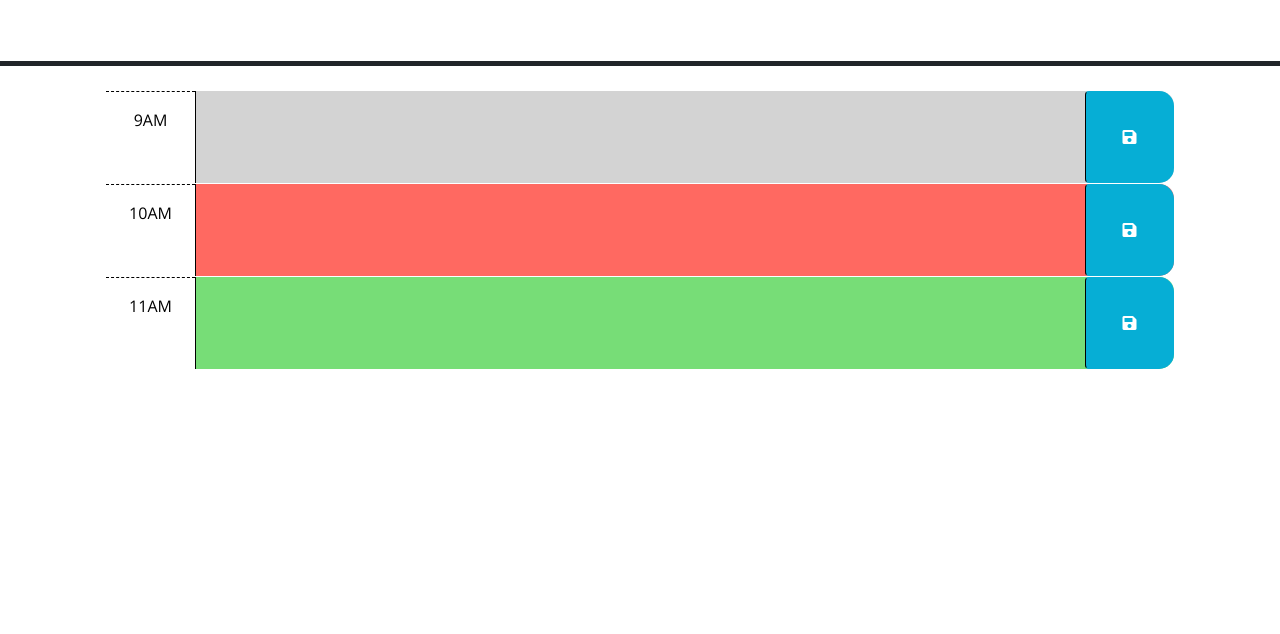
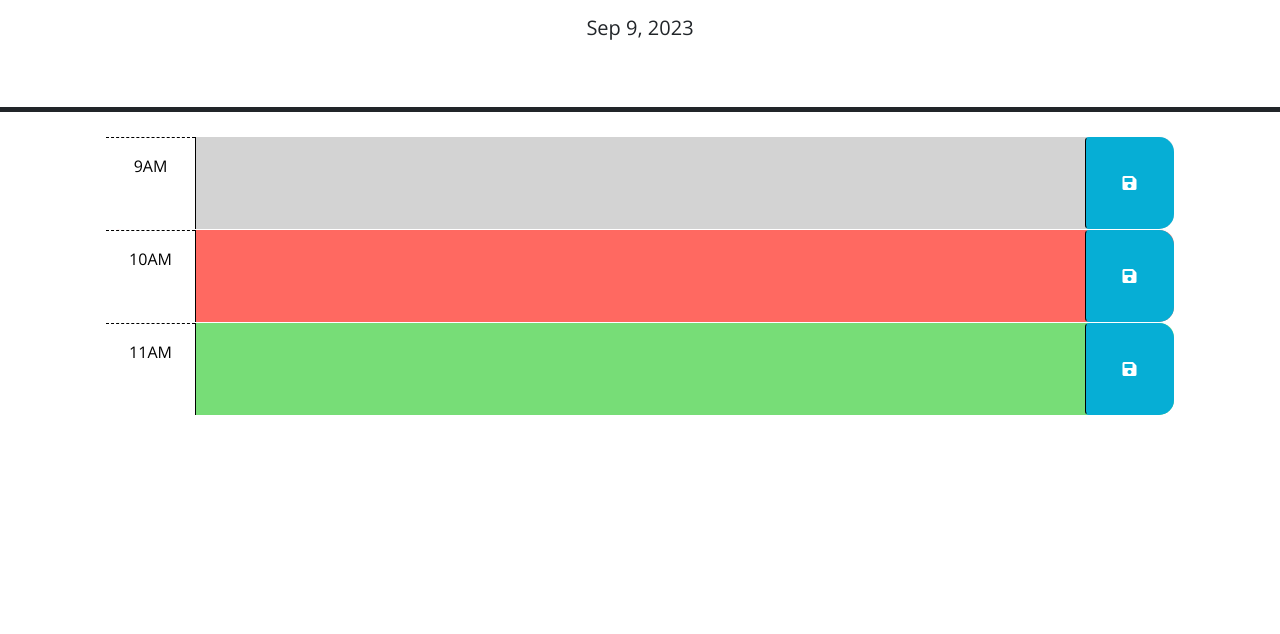
Before and after one commit to beastrobel/Work-Day-Scheduler, a plain HTML site: page index.html in a window 1280 px wide. Shown: the part 166-800 px from the top of the page. Drawn offline with nearby package versions, Linux system fonts and the light colour scheme; files that its build step writes are made by us from their sources.

Commit message:
Added JS to display current date in header using Day.js

```diff
--- a/Assets/JS/script.js
+++ b/Assets/JS/script.js
@@ -2,6 +2,7 @@
 // the code isn't run until the browser has finished rendering all the elements
 // in the html.
 $(function () {
+
   // TODO: Add a listener for click events on the save button. This code should
   // use the id in the containing time-block as a key to save the user input in
   // local storage. HINT: What does `this` reference in the click listener
@@ -20,4 +21,6 @@ $(function () {
   // attribute of each time-block be used to do this?
   //
   // TODO: Add code to display the current date in the header of the page.
+  let today = dayjs();
+  $('#currentDay').text(today.format('MMM D, YYYY'));
 });
--- a/index.html
+++ b/index.html
@@ -18,7 +18,7 @@
       href="https://fonts.googleapis.com/css?family=Open+Sans&display=swap"
       rel="stylesheet"
     />
-    <link rel="stylesheet" href="style.css" />
+    <link rel="stylesheet" href="./Assets/CSS/style.css" />
     <title>Work Day Scheduler</title>
   </head>
 
@@ -73,6 +73,6 @@
       crossorigin="anonymous"
     ></script>
 
-    <script src="script.js"></script>
+    <script src="./Assets/JS/script.js"></script>
   </body>
 </html>
```
